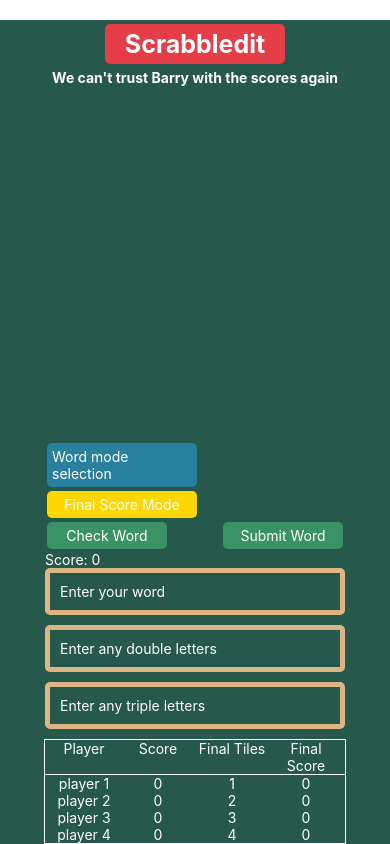
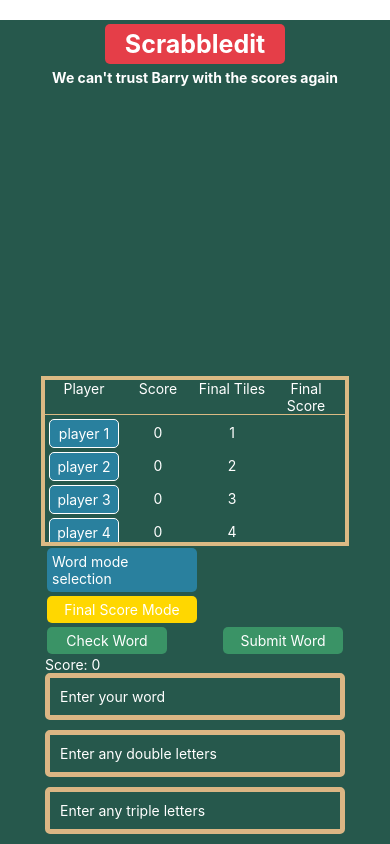
Before and after one commit to TomBirbeck/scrabbleditreactnative, a React Native app: screen / in a window 390 px wide. Built offline with nearby package versions, Linux system fonts and the light colour scheme.

Commit message:
players passed down and rendered correctly

```diff
--- a/App.tsx
+++ b/App.tsx
@@ -1,24 +1,21 @@
-import {useState} from 'react'
+import { useState } from 'react';
 import { StyleSheet, SafeAreaView } from 'react-native';
 import Display from './components/Display';
 import Header from './components/Header';
-import Score from './components/Score';
-import Scoreboard from './components/Scoreboard';
+import WordScore from './components/WordScore';
 import WordContext from './utilities/wordContext';
 
 export default function App() {
   const [context, setContext] = useState([''])
-
   return (
     <WordContext.Provider value={context}>
-    <SafeAreaView style={styles.container}>
-    <Header/>
-    <Display/>
-    <Score setContext={setContext}/>
-    <Scoreboard/>
-    </SafeAreaView>
+      <SafeAreaView style={styles.container}>
+      <Header/>
+      <Display/>
+      <WordScore setContext={setContext}/>
+      </SafeAreaView>
     </WordContext.Provider>
-  );
+    );
 }
 
 const styles = StyleSheet.create({
@@ -27,6 +24,5 @@ const styles = StyleSheet.create({
     backgroundColor: '#26584C',
     alignItems: 'center',
     marginTop: 20,
-    // justifyContent: 'center',
   },
 });
--- a/components/Display.tsx
+++ b/components/Display.tsx
@@ -1,10 +1,17 @@
-import { FlatList, StyleSheet, View } from "react-native"
-import {useContext} from 'react'
+import { FlatList, SafeAreaView, StyleSheet, View } from "react-native"
+import {useContext, useState} from 'react'
 import WordContext from "../utilities/wordContext"
 import DisplayWord from "./DisplayWord"
+import Scoreboard from "./Scoreboard"
 
 const Display = () => {
 const word = useContext(WordContext)
+const [player1, setPlayer1] = useState({ id: 1, name: 'player 1', score: 0 });
+const [player2, setPlayer2] = useState({ id: 2, name: 'player 2', score: 0 });
+const [player3, setPlayer3] = useState({ id: 3, name: 'player 3', score: 0 });
+const [player4, setPlayer4] = useState({ id: 4, name: 'player 4', score: 0 });
+const [finalTiles, setFinalTiles] = useState([]);
+
 
     return(
         <View style={styles.list}>
@@ -14,6 +21,12 @@ const word = useContext(WordContext)
             data={word}
             keyExtractor={item=>item}
             renderItem={({item})=>(<DisplayWord letter={item}/>)}
+            />
+            <Scoreboard
+            player1={player1}
+            player2={player2}
+            player3={player3}
+            player4={player4}
             />
         </View>
     )
--- a/components/DisplayWord.tsx
+++ b/components/DisplayWord.tsx
@@ -1,6 +1,7 @@
 import {View, Text, StyleSheet} from 'react-native'
 
 const DisplayWord = (letter : {letter: string}) => {
+
     return (
         <View style={styles.box}>
             <Text style={styles.boxText}>{letter.letter}</Text>
--- a/components/Scoreboard.tsx
+++ b/components/Scoreboard.tsx
@@ -1,12 +1,21 @@
+import {useState} from 'react'
 import {Text, View, StyleSheet, FlatList} from 'react-native'
-import { useState } from 'react'
 
-const PLAYERS = [
-    { id: 1, name: 'player 1', score: 0 },
-   {id: 2, name: 'player 2', score: 0 },
-   {id: 3, name: 'player 3', score: 0 },
-{ id: 4, name: 'player 4', score: 0 },
-]
+type PLAYER =
+    { id: number;
+         name: string;
+          score: number; }
+
+
+interface ScoreboardProps {
+    player1: PLAYER;
+    player2: PLAYER;
+    player3: PLAYER;
+    player4: PLAYER;
+    finals?: number[]
+}
+
+
 const FINALS = [
     {tiles: 1, score: 0},
     {tiles: 2, score: 0},
@@ -16,8 +25,16 @@ const FINALS = [
 
 
 
-const Scoreboard = () => {
+const Scoreboard = ({player1, player2, player3, player4} : ScoreboardProps) => {
+    const players = [player1, player2, player3, player4]
+    const [winner, setWinner] = useState('');
+    const [finalA, setFinalA] = useState(0);
+    const [finalB, setFinalB] = useState(0);
+    const [finalC, setFinalC] = useState(0);
+    const [finalD, setFinalD] = useState(0);
+    const [finalScores, setFinalScores] = useState([])
     return (
+        <View>
 <View style={styles.table}>
     <View style={styles.tableHeader}>
         <Text style={styles.headerText}>Player</Text>
@@ -26,23 +43,18 @@ const Scoreboard = () => {
         <Text style={styles.headerText}>Final Score</Text>
     </View>
         <FlatList
-        data={PLAYERS}
-        keyExtractor={(PLAYERS) => PLAYERS.name}
+        data={players}
+        keyExtractor={(player) => player.name}
         renderItem={(player)=>(
             <View style={styles.tableBody}>
-            <Text style={styles.bodyText}>{player.item.name}</Text>
+            <Text style={[styles.bodyText, styles.playerButton]}>{player.item.name}</Text>
             <Text style={styles.bodyText}>{player.item.score}</Text>
             <Text style={styles.bodyText}>{FINALS[player.item.id - 1].tiles}</Text>
-            <Text style={styles.bodyText}>{FINALS[player.item.id - 1].score}</Text>
+            <Text style={styles.bodyText}>{finalScores[player.item.id - 1]}</Text>
             </View>
         )}
          />
-        {/* <View style={styles.tableBody}>
-            <Text style={styles.bodyText}>{PLAYERS[0].name}</Text>
-            <Text style={styles.bodyText}>{PLAYERS[0].score}</Text>
-            <Text style={styles.bodyText}>{FINALS[0].tiles}</Text>
-            <Text style={styles.bodyText}>{FINALS[0].score}</Text>
-        </View> */}
+</View>
 </View>
 
     )
@@ -50,15 +62,16 @@ const Scoreboard = () => {
 
 const styles = StyleSheet.create({
     table: {
-        borderWidth: 1,
-        borderColor: 'white'
+        borderWidth: 4,
+        borderColor: '#DBBA84',
+        height: 170
     },
     tableHeader: {
         flexDirection: 'row',
         width: 300,
         justifyContent: 'space-evenly',
         borderBottomWidth: 1,
-        borderBottomColor: 'white'
+        borderBottomColor: '#DBBA84'
     },
     headerText: {
         color: 'white',
@@ -68,13 +81,21 @@ const styles = StyleSheet.create({
     tableBody: {
         flexDirection: 'row',
         width: 300,
-        justifyContent:'space-evenly'
+        justifyContent:'space-evenly',
     },
     bodyText: {
         color: 'white',
         width: 70,
-        textAlign: 'center'
+        textAlign: 'center',
+        marginTop: 4,
+        padding: 5,
     },
+    playerButton : {
+        backgroundColor: '#29809E',
+        borderWidth: 1,
+        borderColor: 'white',
+        borderRadius: 5
+    }
 
 })
 
--- a/components/Score.tsx
+++ b/components/WordScore.tsx
@@ -13,7 +13,7 @@ type wordModes = {
 
 }
 
-const Score = ({setContext}: ScoreProps) => {
+const WordScore = ({setContext}: ScoreProps) => {
     const [word, setWord] = useState('')
     const [doubles, setDoubles] = useState('')
     const [triples, setTriples] = useState('')
@@ -174,4 +174,4 @@ const styles = StyleSheet.create({
     }
 })
 
-export default Score
+export default WordScore
```
